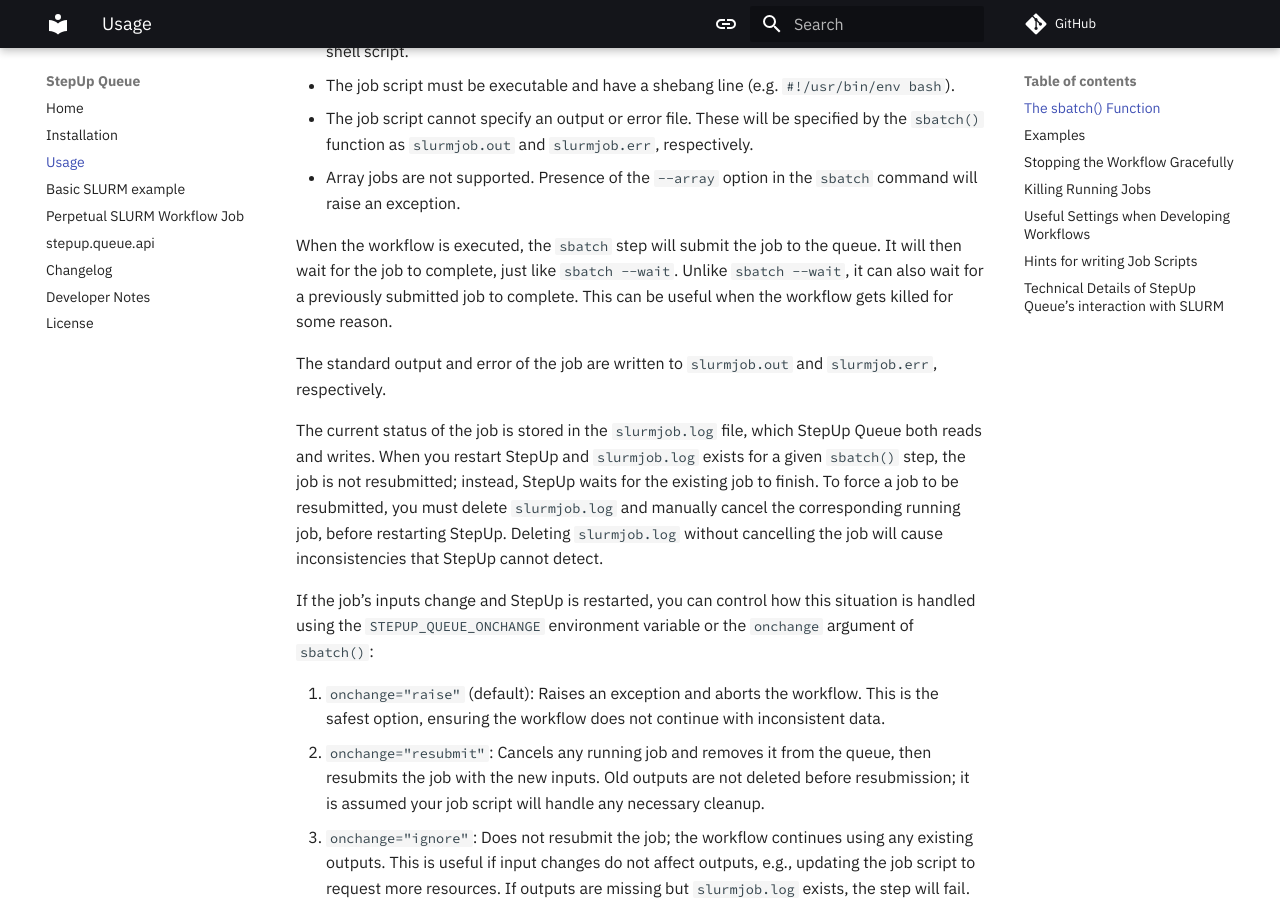
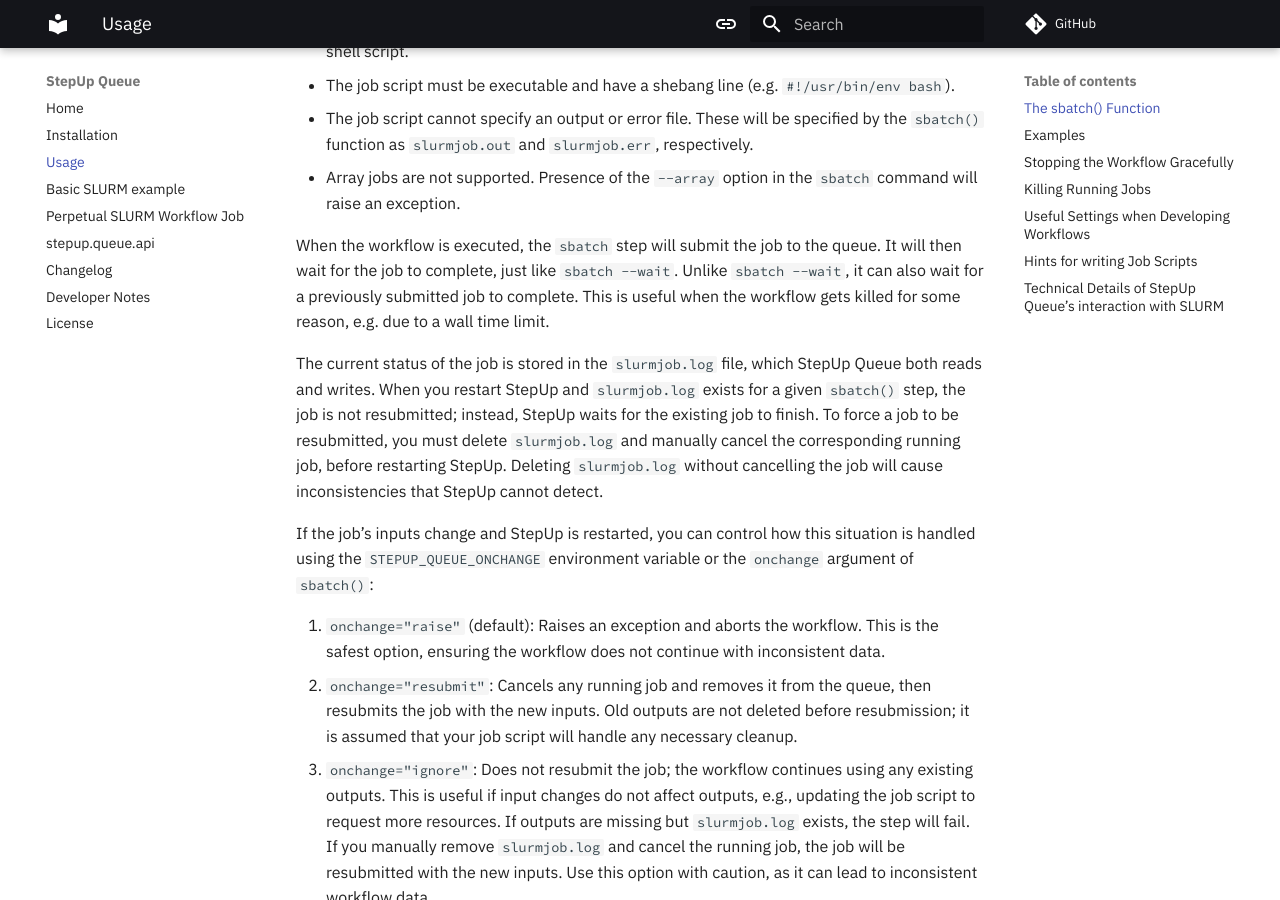
Before and after one commit to reproducible-reporting/stepup-queue, an MkDocs documentation site: the page built from docs/usage.md, in a window 1280 px wide and 900 px high, scrolled down 594 px. Built offline with MkDocs 1.6.1 and Material for MkDocs 9.7.7, drawn with Linux system fonts in a browser that asks for light colours; comment, search, counter and statistics services are not loaded; the version menu is left out.

Commit message:
More docu fixes

```diff
--- a/docs/usage.md
+++ b/docs/usage.md
@@ -33,9 +33,8 @@ There are some constraints to keep in mind:
 When the workflow is executed, the `sbatch` step will submit the job to the queue.
 It will then wait for the job to complete, just like `sbatch --wait`.
 Unlike `sbatch --wait`, it can also wait for a previously submitted job to complete.
-This can be useful when the workflow gets killed for some reason.
-
-The standard output and error of the job are written to `slurmjob.out` and `slurmjob.err`, respectively.
+This is useful when the workflow gets killed for some reason,
+e.g. due to a wall time limit.
 
 The current status of the job is stored in the `slurmjob.log` file,
 which StepUp Queue both reads and writes.
@@ -57,7 +56,7 @@ the `STEPUP_QUEUE_ONCHANGE` environment variable or the `onchange` argument of `
     Cancels any running job and removes it from the queue,
     then resubmits the job with the new inputs.
     Old outputs are not deleted before resubmission;
-    it is assumed your job script will handle any necessary cleanup.
+    it is assumed that your job script will handle any necessary cleanup.
 3. `onchange="ignore"`:
     Does not resubmit the job; the workflow continues using any existing outputs.
     This is useful if input changes do not affect outputs,
```
